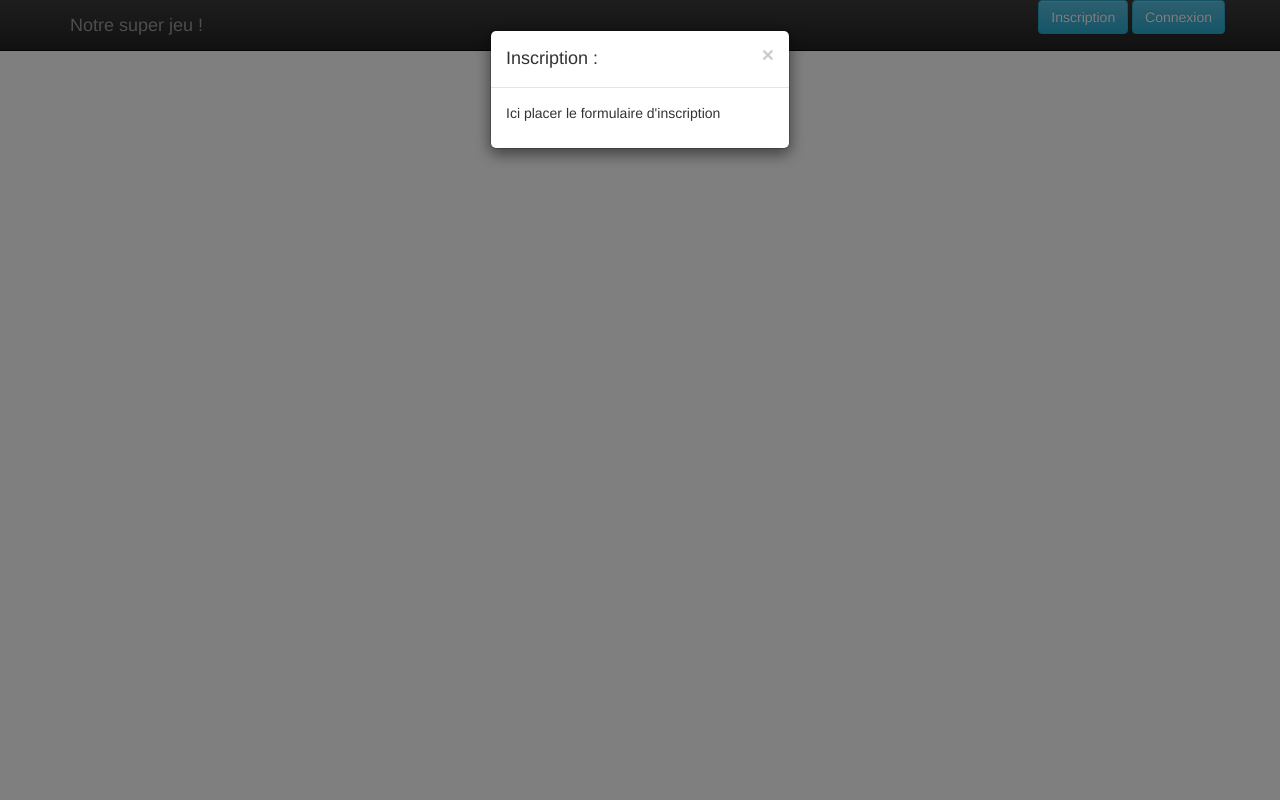
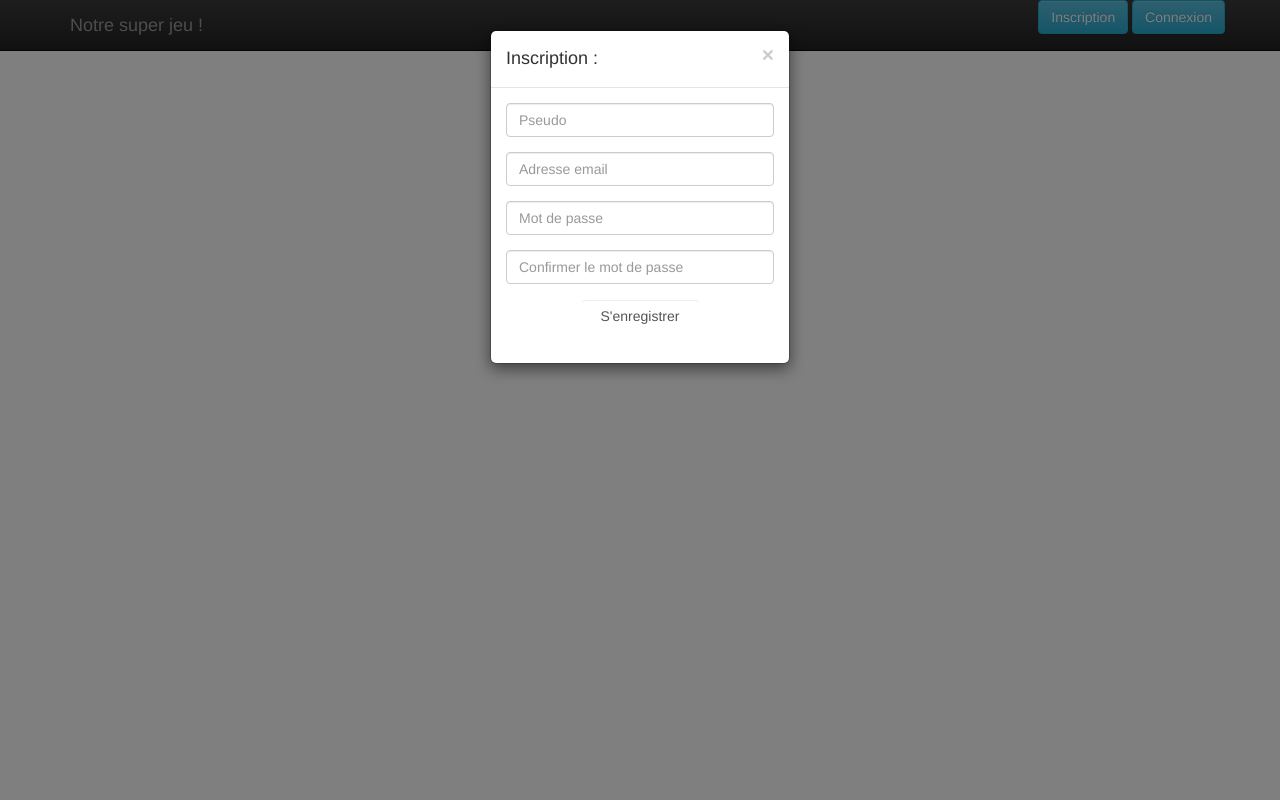
Before and after one commit to batebates/L3ProjetWeb, a Django app: template BDR/core/templates/core/base.html in a window 1280 px wide, after a click on "Inscription". Run offline with Django 3.2, Linux system fonts and the light colour scheme; the template is opened without the code that fills it, so the values that code supplies are empty; some libraries are stand-ins or nearby versions.

Commit message:
Ajout des formulaires

```diff
--- a/BDR/core/templates/core/base.html
+++ b/BDR/core/templates/core/base.html
@@ -36,16 +36,9 @@
 <div id="ModalInscription" class="modal fade" role="dialog">
   <div class="modal-dialog modal-sm">
 
-    <!-- Modal content-->
-    <div class="modal-content">
-      <div class="modal-header">
-        <button type="button" class="close" data-dismiss="modal">&times;</button>
-        <h4 class="modal-title">Inscription :</h4>
-      </div>
-      <div class="modal-body">
-        <p>Ici placer le formulaire d'inscription</p>
-      </div>
-    </div>
+	{% block inscription %}
+	{% include "core/inscription.html" %}
+        {% endblock %}
 
   </div>
 </div>
@@ -53,26 +46,16 @@
 <div id="ModalConnexion" class="modal fade" role="dialog">
   <div class="modal-dialog modal-sm">
 
-    <!-- Modal content-->
-    <div class="modal-content">
-      <div class="modal-header">
-        <button type="button" class="close" data-dismiss="modal">&times;</button>
-        <h4 class="modal-title">Connexion :</h4>
-      </div>
-      <div class="modal-body">
-        <p>Ici placer le formulaire de connexion</p>
-      </div>
-    </div>
-
+	{% block connexion %}
+	{% include "core/connexion.html" %}
+        {% endblock %}
   </div>
 </div>
 
   <div class="container">
     <div class="col-md-12-xs-8">
-	<center>
       {% block content %}
       {% endblock %}
-	</center>
     </div>
 
     <!-- jQuery (necessary for Bootstrap's JavaScript plugins) -->
--- /dev/null
+++ b/BDR/core/templates/core/connexion.html
@@ -0,0 +1,39 @@
+{% block content %}
+ <!-- Modal content-->
+    <div class="modal-content">
+      <div class="modal-header">
+        <button type="button" class="close" data-dismiss="modal">&times;</button>
+        <h4 class="modal-title">Connexion :</h4>
+      </div>
+      <div class="modal-body">
+	<form id="login-form" action="#" method="post" role="form" style="display: block;">
+		<div class="form-group">
+			<input type="text" name="pseudo" id="pseudo" tabindex="1" class="form-control" placeholder="Pseudo" value="">
+		</div>
+		<div class="form-group">
+			<input type="password" name="password" id="password" tabindex="2" class="form-control" placeholder="Password">
+		</div>
+		<div class="form-group text-center">
+			<input type="checkbox" tabindex="3" class="" name="seSouvenir" id="seSouvenir">
+			<label for="seSouvenir"> Se souvenir</label>
+		</div>
+		<div class="form-group">
+			<div class="row">
+				<div class="col-sm-6 col-sm-offset-3">
+					<input type="submit" name="login-submit" id="login-submit" tabindex="4" class="form-control btn btn-login" value="Se connecter">
+				</div>
+			</div>
+		</div>
+		<div class="form-group">
+			<div class="row">
+				<div class="col-lg-12">
+					<div class="text-center">
+						<a href="#" tabindex="5" class="mdp-oublie">Mot de passe oublié?</a>
+					</div>
+				</div>
+			</div>
+		</div>
+	</form>
+      </div>
+    </div>
+{% endblock %}
--- /dev/null
+++ b/BDR/core/templates/core/inscription.html
@@ -0,0 +1,32 @@
+{% block content %}
+<!-- Modal content-->
+    <div class="modal-content">
+      <div class="modal-header">
+        <button type="button" class="close" data-dismiss="modal">&times;</button>
+        <h4 class="modal-title">Inscription :</h4>
+      </div>
+      <div class="modal-body">
+	<form id="register-form" action="#" method="post" role="form" style="display: active;">
+		<div class="form-group">
+			<input type="text" name="pseudo" id="pseudo" tabindex="1" class="form-control" placeholder="Pseudo" value="">
+		</div>
+		<div class="form-group">
+			<input type="email" name="email" id="email" tabindex="1" class="form-control" placeholder="Adresse email" value="">
+		</div>
+		<div class="form-group">
+			<input type="password" name="password" id="password" tabindex="2" class="form-control" placeholder="Mot de passe">
+		</div>
+		<div class="form-group">
+			<input type="password" name="confirm-password" id="confirm-password" tabindex="2" class="form-control" placeholder="Confirmer le mot de passe">
+		</div>
+		<div class="form-group">
+			<div class="row">
+				<div class="col-sm-6 col-sm-offset-3">
+					<input type="submit" name="register-submit" id="register-submit" tabindex="4" class="form-control btn btn-register" value="S'enregistrer">
+				</div>
+			</div>
+		</div>
+	</form>
+      </div>
+    </div>
+{% endblock %}
```
Also changed, not shown: BDR/core/templates/core/index.html (+6 -1 lines).
